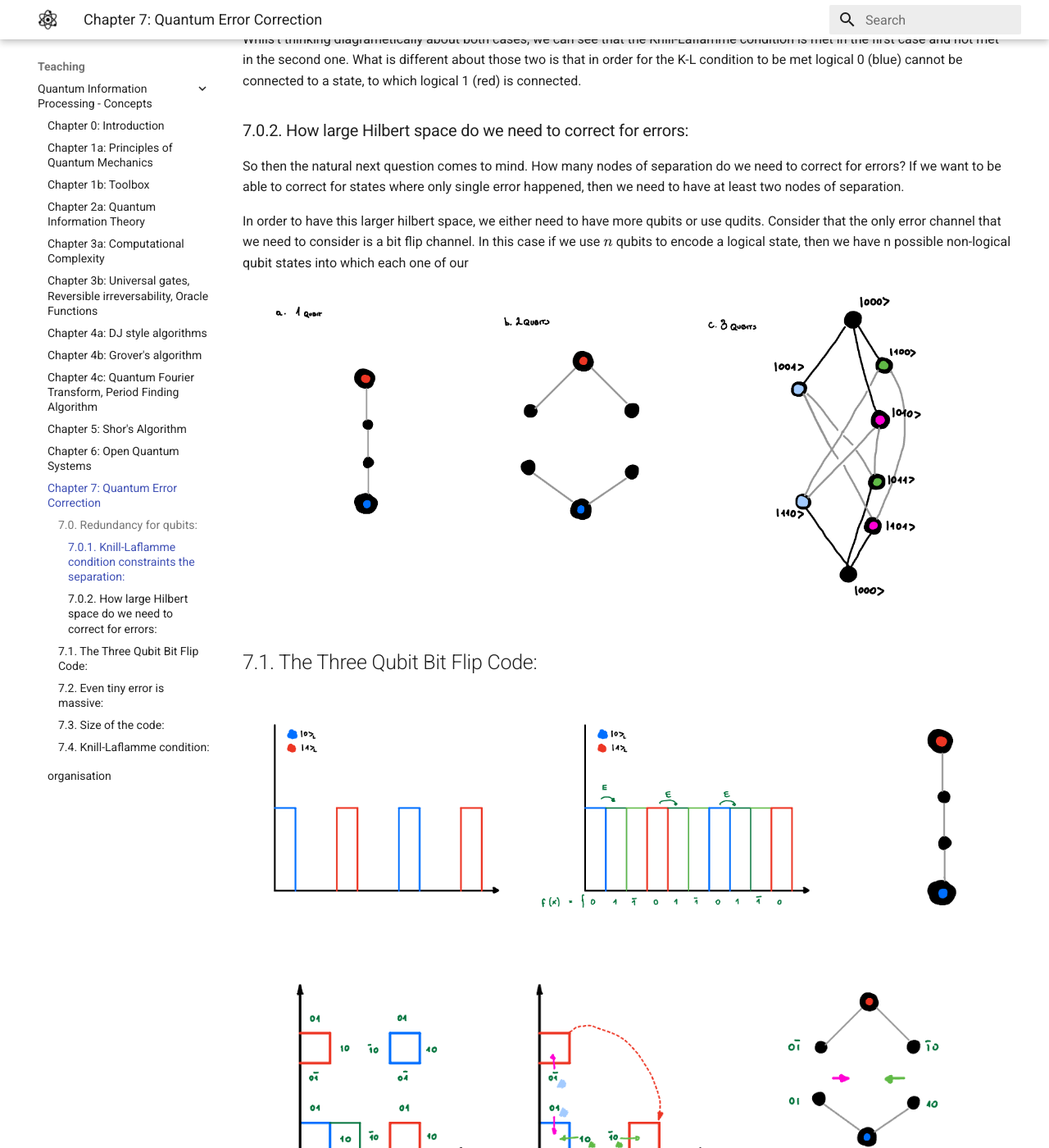
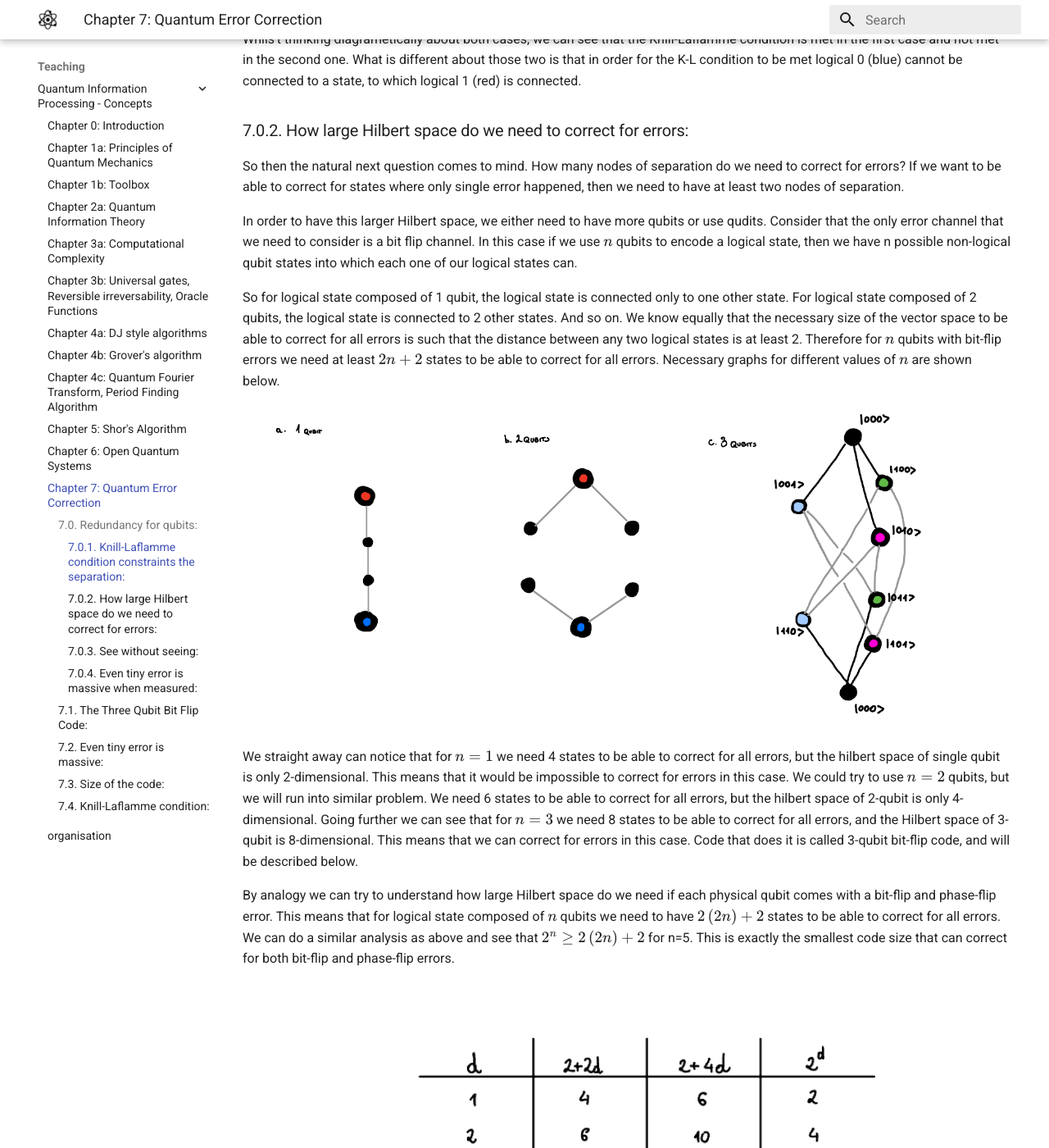
Before and after one commit to wojtekadamczyk3/wadamczyk, an MkDocs documentation site: the page built from docs/qip1/ch7.md, in a window 1280 px wide and 1400 px high, scrolled down 2191 px. Shown: the whole window at 82% size. Built offline with MkDocs 1.6.1 and Material for MkDocs 9.7.7, drawn with Linux system fonts in a browser that asks for light colours; some of the changed text lies outside the part shown.

Commit message:
tiny errors big errors

```diff
--- a/docs/qip1/ch7.md
+++ b/docs/qip1/ch7.md
@@ -40,13 +40,49 @@
 
 So then the natural next question comes to mind. How many nodes of separation do we need to correct for errors? If we want to be able to correct for states where only single error happened, then we need to have at least two nodes of separation.
 
-In order to have this larger hilbert space, we either need to have more qubits or use qudits. Consider that the only error channel that we need to consider is a bit flip channel. In this case if we use $n$ qubits to encode a logical state, then we have n possible non-logical qubit states into which each one of our
+In order to have this larger Hilbert space, we either need to have more qubits or use qudits. Consider that the only error channel that we need to consider is a bit flip channel. In this case if we use $n$ qubits to encode a logical state, then we have n possible non-logical qubit states into which each one of our logical states can.
+
+So for logical state composed of 1 qubit, the logical state is connected only to one other state. For logical state composed of 2 qubits, the logical state is connected to 2 other states. And so on. We know equally that the necessary size of the vector space to be able to correct for all errors is such that the distance between any two logical states is at least 2. Therefore for $n$ qubits with bit-flip errors we need at least $2n+2$ states to be able to correct for all errors. Necessary graphs for different values of $n$ are shown below.
 
 
 <img src="ch7/required_hilbert_space.png" alt="drawing" width="100%"/>
 
+We straight away can notice that for $n=1$ we need 4 states to be able to correct for all errors, but the hilbert space of single qubit is only 2-dimensional. This means that it would be impossible to correct for errors in this case. We could try to use $n=2$ qubits, but we will run into similar problem. We need 6 states to be able to correct for all errors, but the hilbert space of 2-qubit is only 4-dimensional. Going further we can see that for $n=3$ we need 8 states to be able to correct for all errors, and the Hilbert space of 3-qubit is 8-dimensional. This means that we can correct for errors in this case. Code that does it is called 3-qubit bit-flip code, and will be described below.
+
+By analogy we can try to understand how large Hilbert space do we need if each physical qubit comes with a bit-flip and phase-flip error. This means that for logical state composed of $n$ qubits we need to have $2\left(2n\right)+2$ states to be able to correct for all errors. We can do a similar analysis as above and see that $2^n \geq 2\left(2n\right)+2$ for n=5. This is exactly the smallest code size that can correct for both bit-flip and phase-flip errors.
+
+<img src="ch7/size_of_codes.png" alt="drawing" width="100%"/>
+
+### 7.0.3. See without seeing:
+
+As mentioned already before, quantum error correction is somewhat more subtle than what we sofar described. Yes we want to know in which state we are to know which error occured, but at the same time we don't want to learn anything about the logical information. If we did, we would simply collapse the superposition into one of the measurement outcomes, and we would loose the quantum information.
+
+To do this we can for instance instead of measuring the exact state in which the qubit are, we can pair this state up with some other state that was caused by the same type of error (but is due to this error occuring on a different logical state). This way we can measure which error occured without learning anything about the logical information.
+
+This is illustrated on the diagram below:
 
 
+<img src="ch7/seeing_without_seeing.png" alt="drawing" width="100%"/>
+
+What we see is two logical states which are each connected to three other states, that are due to the errors $E_1$, $E_2$, and $E_3$. I now grouped the states from two logical subspaces together if they were caused by the same type of error. We can measure whether the states belong to this group. If they do, they must have been caused by error $E_i$, and so we know how can we bring them back to the original logical state.
+
+### 7.0.4. Even tiny error is massive when measured:
+
+One thing I was initially confused about is why the errors that we consider are always so massive. It seems that we are always considering the errors that for instance flip entirely the phase or the bit, or like ilustrated above move us from one state in our vector space to another. But can't I have a tiny error, where I am rotating slightly from state i to state j?
+
+Yes, of course you can! However, in quantum mechanics it will look like quite smoothly:
+
+$$
+\left|\psi\right> \rightarrow \left|\psi\right> + \epsilon\left|\psi'\right>
+$$
+
+For instance we can take a tiny bit-flip error on the first qubit acting on the state $\left|000\right>$:
+
+$$
+\left|000\right> \rightarrow \left|000\right> + \epsilon\left|100\right>
+$$
+
+And now what we can see is that actually when we make a measurement as described in the chapter 7.0.3, we will always collapse our state into either $\left|000\right>$ or $\left|100\right>$. This means that any small rotation, or tiny tiny error will always be transformed into either a bit-flip or no error at all. This is nice because it means that each error is very visible and we can correct for it.
 
 
 ## 7.1. The Three Qubit Bit Flip Code:
@@ -60,7 +96,7 @@
 
 ## 7.3. Size of the code:
 
-<img src="ch7/size_of_codes.png" alt="drawing" width="100%"/>
+
 
 ## 7.4. Knill-Laflamme condition:
 
```
Also changed, not shown: docs/qip1/ch7/seeing_without_seeing.png (added).
